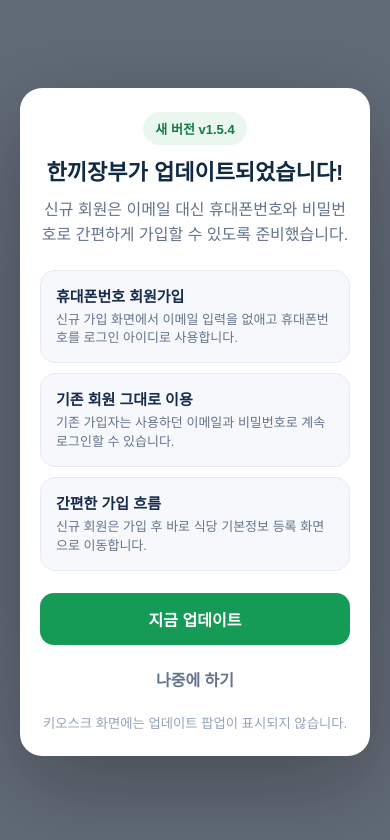
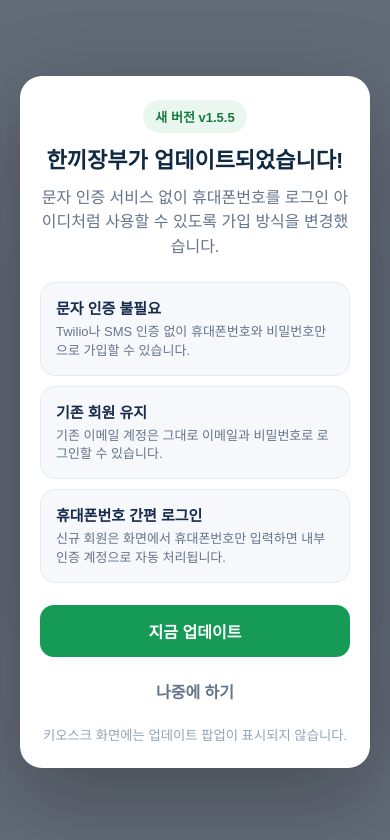
Before and after one commit to profile2018/hankki-jangbu, a Next.js app: page / in a window 390 px wide. Shown: the top 840 px of the page. Built offline with nearby package versions, Linux system fonts and the light colour scheme; no server answers.

Commit message:
Bump update notice for phone-ID auth

```diff
--- a/app/UpdateNotice.js
+++ b/app/UpdateNotice.js
@@ -2,7 +2,7 @@
 
 import { useEffect, useState } from "react";
 
-const VERSION = "1.5.4";
+const VERSION = "1.5.5";
 const STORAGE_KEY = "hankki-jangbu-version";
 const CHECK_INTERVAL = 5 * 60 * 1000;
 
@@ -23,5 +23,5 @@ export default function UpdateNotice() {
   function applyUpdate(){try{localStorage.setItem(STORAGE_KEY,latestVersion);}catch{}const url=new URL(window.location.href);url.searchParams.set("_appv",latestVersion);url.searchParams.set("_refresh",String(Date.now()));window.location.replace(url.toString());}
   function later(){setOpen(false);} if(!open)return null;
 
-  return <div className="update-backdrop" role="dialog" aria-modal="true" aria-labelledby="update-title"><section className="update-card"><div className="update-badge">새 버전 v{latestVersion}</div><h2 id="update-title">한끼장부가 업데이트되었습니다!</h2><p className="update-lead">신규 회원은 이메일 대신 휴대폰번호와 비밀번호로 간편하게 가입할 수 있도록 준비했습니다.</p><div className="update-items"><div><strong>휴대폰번호 회원가입</strong><span>신규 가입 화면에서 이메일 입력을 없애고 휴대폰번호를 로그인 아이디로 사용합니다.</span></div><div><strong>기존 회원 그대로 이용</strong><span>기존 가입자는 사용하던 이메일과 비밀번호로 계속 로그인할 수 있습니다.</span></div><div><strong>간편한 가입 흐름</strong><span>신규 회원은 가입 후 바로 식당 기본정보 등록 화면으로 이동합니다.</span></div></div><button type="button" className="update-now" onClick={applyUpdate}>지금 업데이트</button><button type="button" className="update-later" onClick={later}>나중에 하기</button><small>키오스크 화면에는 업데이트 팝업이 표시되지 않습니다.</small></section></div>;
+  return <div className="update-backdrop" role="dialog" aria-modal="true" aria-labelledby="update-title"><section className="update-card"><div className="update-badge">새 버전 v{latestVersion}</div><h2 id="update-title">한끼장부가 업데이트되었습니다!</h2><p className="update-lead">문자 인증 서비스 없이 휴대폰번호를 로그인 아이디처럼 사용할 수 있도록 가입 방식을 변경했습니다.</p><div className="update-items"><div><strong>문자 인증 불필요</strong><span>Twilio나 SMS 인증 없이 휴대폰번호와 비밀번호만으로 가입할 수 있습니다.</span></div><div><strong>기존 회원 유지</strong><span>기존 이메일 계정은 그대로 이메일과 비밀번호로 로그인할 수 있습니다.</span></div><div><strong>휴대폰번호 간편 로그인</strong><span>신규 회원은 화면에서 휴대폰번호만 입력하면 내부 인증 계정으로 자동 처리됩니다.</span></div></div><button type="button" className="update-now" onClick={applyUpdate}>지금 업데이트</button><button type="button" className="update-later" onClick={later}>나중에 하기</button><small>키오스크 화면에는 업데이트 팝업이 표시되지 않습니다.</small></section></div>;
 }
```
